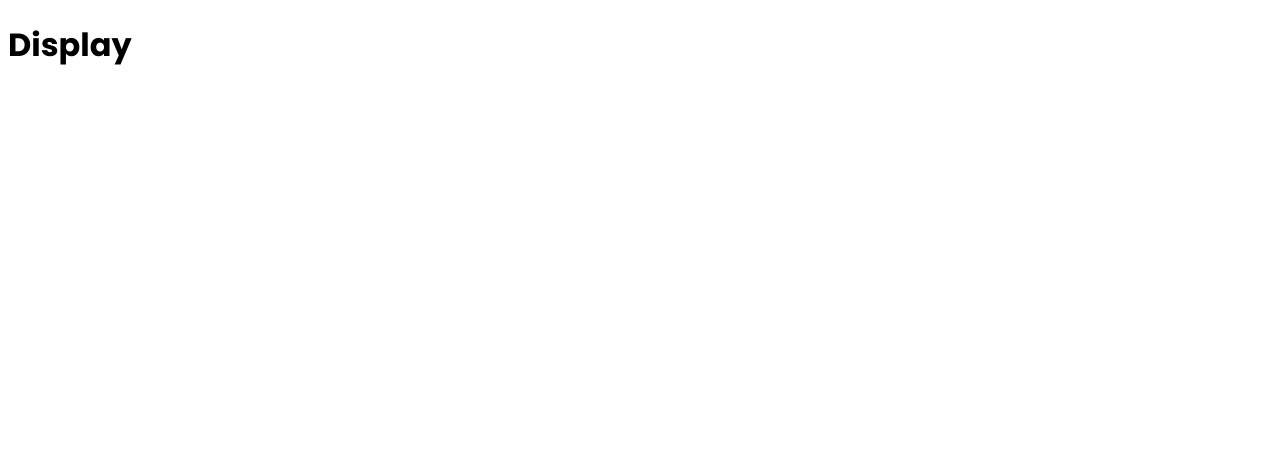
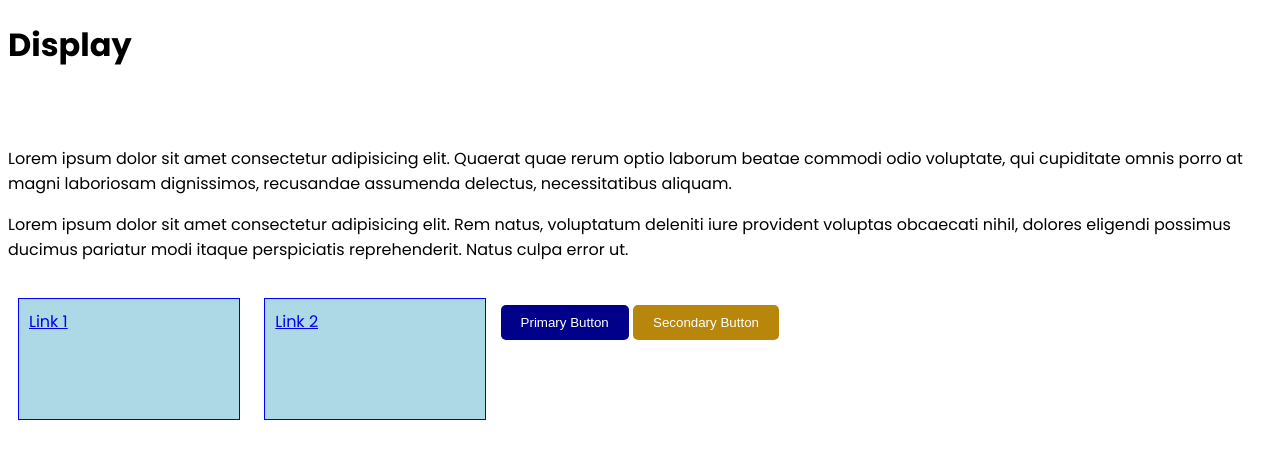
Before and after one commit to fabiovinago/html-css-basics, a plain HTML site: page 14 - Display/index.html in a window 1280 px wide. Drawn offline with Linux system fonts and the light colour scheme.

Commit message:
CSS display

```diff
--- a/14 - Display/index.html
+++ b/14 - Display/index.html
@@ -15,6 +15,19 @@
 <body>
     <h1>Display</h1>
 
+    <h2 class="none-el">Display None</h2>
+    <h2 class="hidden-el">Hidden El</h2>
+    <p>
+        Lorem ipsum dolor sit amet consectetur adipisicing elit. Quaerat quae rerum optio laborum beatae commodi odio voluptate, qui cupiditate omnis porro at magni laboriosam dignissimos, recusandae assumenda delectus, necessitatibus aliquam.
+    </p>
+    <p>
+        Lorem ipsum dolor sit amet consectetur adipisicing elit. Rem natus, voluptatum deleniti iure provident voluptas obcaecati nihil, dolores eligendi possimus ducimus pariatur modi itaque perspiciatis reprehenderit. Natus culpa error ut.
+    </p>
+    <a href="#">Link 1</a>
+    <a href="#">Link 2</a>
+
+    <button class="primary-btn">Primary Button</button>
+    <button class="secondary-btn">Secondary Button</button>
 
 
 
--- a/14 - Display/style.css
+++ b/14 - Display/style.css
@@ -1,3 +1,49 @@
 body{
     font-family: 'Poppins', sans-serif;
 }
+.none-el{
+    display: none;
+}
+.hidden-el{
+    visibility: hidden;
+}
+/*
+p{
+    display: inline;
+}
+a{
+    display: block;
+}
+*/
+
+a{
+    display: inline-block;
+    background-color: lightblue;
+    border: blue solid 1px;
+    padding: 10px;
+    margin: 20px 10px;
+    width: 200px;
+    height: 100px;
+}
+.primary-btn{
+    background-color: darkblue;
+    color: white;
+    border-radius: 5px;
+    border: none;
+    padding: 10px 20px;
+    cursor: pointer;
+}
+.primary-btn:hover{
+    background-color: darkgreen;
+}
+.secondary-btn{
+    background-color: darkgoldenrod;
+    color: white;
+    border-radius: 5px;
+    border: none;
+    padding: 10px 20px;
+    cursor: pointer;
+}
+.secondary-btn:hover{
+    background-color: coral;
+}
```
